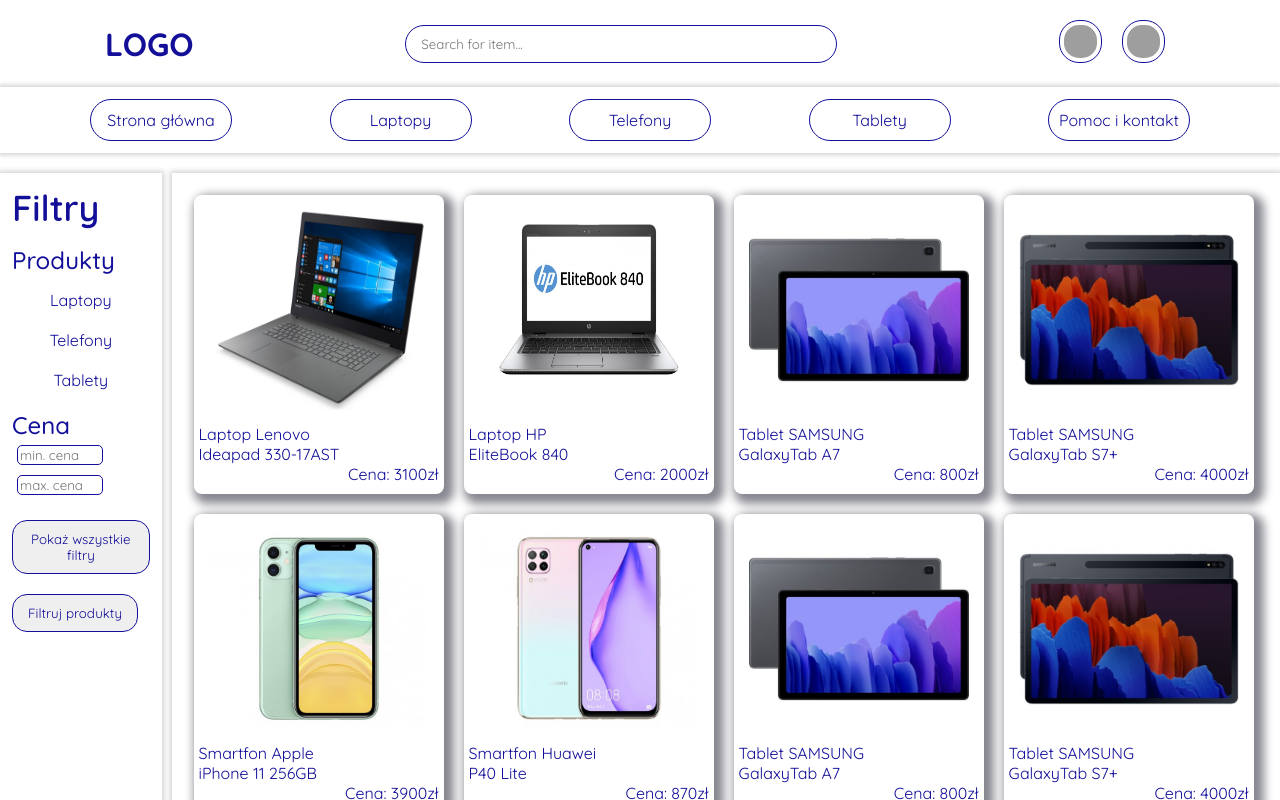
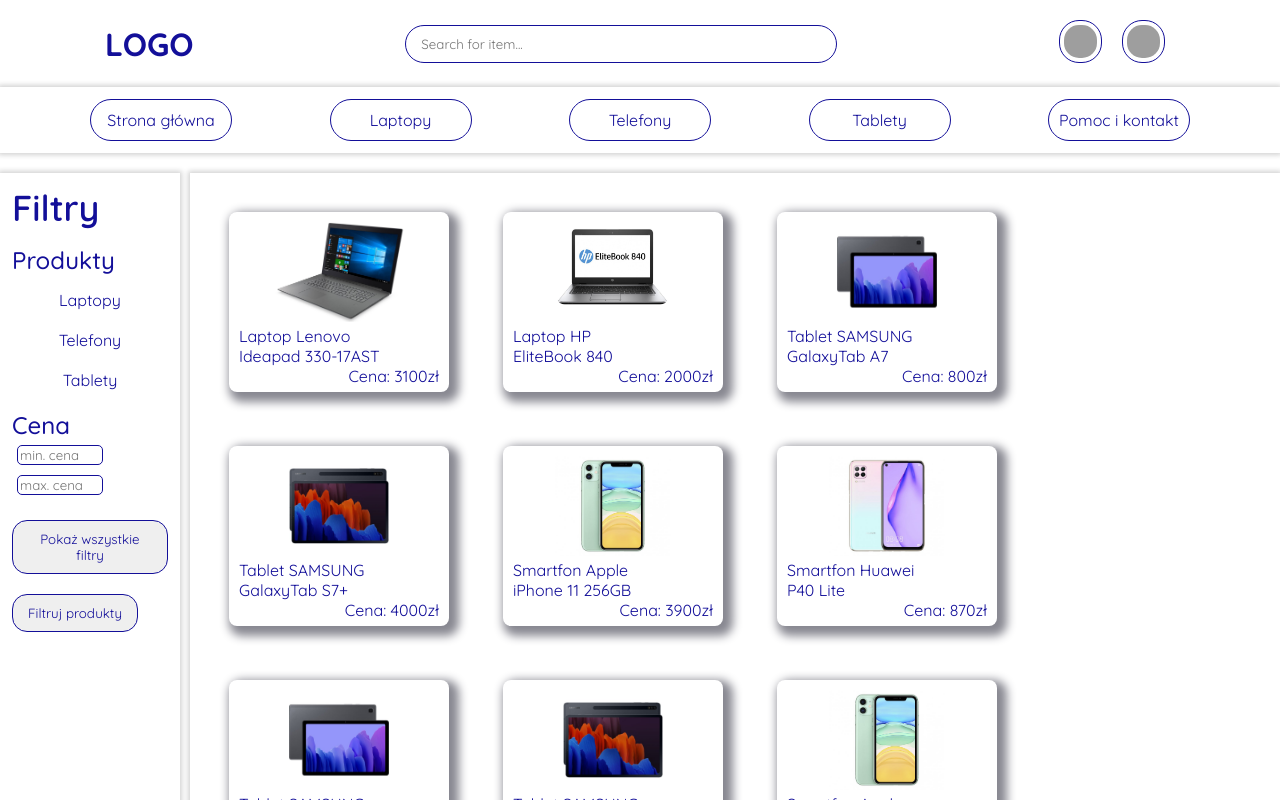
Before and after one commit to Jeremiaszmacura/Projekt-Zespolowy-PK-2021, a React (Create React App) app in the folder frontend/: page / in a window 1280 px wide. Shown: the top 800 px of the page. Built offline with nearby package versions, Linux system fonts and the light colour scheme; grey boxes are pictures that could not be loaded.

Commit message:
css updated

```diff
--- a/frontend/src/components/Product.css
+++ b/frontend/src/components/Product.css
@@ -1,21 +1,17 @@
-img{
-    padding: 10px;
-    width: 220px;
-    height: 200px;
+.img .medium {
+    object-fit:contain;
+    width: 100%;
+    height: 100px;
 }
 
 .productCard{
-    margin: 10px;
-    max-width: fit-content;
-    max-height: fit-content;
+    margin: 27px;
     background-color: rgb(255, 255, 255);
+    width: 200px;
+    height: 160px;
     border-radius: 8px;
-    padding: 5px;
+    padding: 10px;
     box-shadow: 5px 5px 10px 5px #888891;
-}
-
-.productCard .info{
-    margin-bottom: 5px;
 }
 
 .price{
--- a/frontend/src/components/Product.js
+++ b/frontend/src/components/Product.js
@@ -8,12 +8,16 @@
             {exampleData.products.map((e) =>
             {
                 return props.category === e.produkt || props.category === 'all' ?
+                    <div key = {e.id}>
                         <div className="productCard">
+                            <div className="img">
                                 <img className="medium" src ={e.image} alt="productimg"/>
+                            </div>
                             <div className="info">
                                 <div className="marka">{e.produkt} {e.marka}</div>
                                 <div className="nazwa">{e.nazwa}</div>
-                        <div className="price">Cena: {e.cena}</div>
+                                <div className="price">Cena: {e.cena}zł</div>
+                            </div>
                         </div>
                     </div>
                 :
--- a/frontend/src/components/Sidebar.css
+++ b/frontend/src/components/Sidebar.css
@@ -3,10 +3,10 @@
     padding: 12px;
     margin: 10px 0;
     max-width: 200px;
-    height: 650px;
+    height: 730px;
 }
 
-.side-bar .info{
+.side-bar .filtry{
     font-weight: 600;
     font-size: 36px;
     margin-bottom: 15px;
@@ -40,7 +40,7 @@
     padding: 10px 15px;
     text-decoration: none;
     border: 1px solid;
-    transition: transform 0.1s;
+    transition: transform(0.1s);
 }
 
 .side-bar button:hover {
--- a/frontend/src/components/Sidebar.js
+++ b/frontend/src/components/Sidebar.js
@@ -2,14 +2,14 @@
 import { Link } from "react-router-dom";
 import './Sidebar.css'
 
-const Sidebar = () => {
+const Sidebar = (props) => {
 
     const [valueMin, setValueMin] = useState();
     const [valueMax, setValueMax] = useState();
 
     return (
         <div className="side-bar">
-            <div className="info">Filtry</div>
+            <div className="filtry">Filtry</div>
                 <h2>Produkty</h2>
                 <div className="categories">
                     <Link to="/laptops">Laptopy</Link><br></br>
@@ -22,13 +22,13 @@
                     <input
                         type="text"
                         placeholder="min. cena"
-                        value={valueMin}
+                        value={valueMin || ""}
                         onChange={e => setValueMin(e.target.value)}
                     />
                     <input
                         type="text"
                         placeholder="max. cena"
-                        value={valueMax}
+                        value={valueMax|| ""}
                         onChange={e => setValueMax(e.target.value)}
                     />
                 </form>
--- a/frontend/src/components/exampleData.js
+++ b/frontend/src/components/exampleData.js
@@ -5,7 +5,7 @@
                 produkt: 'Laptop',
                 nazwa: 'Ideapad 330-17AST',
                 marka: 'Lenovo',
-                cena: '3100zł',
+                cena: '3100',
                 image: '/images/laptop1.jpg'
             },
 
@@ -14,7 +14,7 @@
                 produkt: 'Laptop',
                 nazwa: 'EliteBook 840',
                 marka: 'HP',
-                cena: '2000zł',
+                cena: '2000',
                 image: '/images/laptop2.jpg'
             },
 
@@ -23,7 +23,7 @@
                 produkt: 'Tablet',
                 nazwa: 'GalaxyTab A7',
                 marka: 'SAMSUNG',
-                cena: '800zł',
+                cena: '800',
                 image: '/images/tablet.jpg'
             },
 
@@ -32,7 +32,7 @@
                 produkt: 'Tablet',
                 nazwa: 'GalaxyTab S7+',
                 marka: 'SAMSUNG',
-                cena: '4000zł',
+                cena: '4000',
                 image: '/images/tablet2.jpg'
             },
 
@@ -41,7 +41,7 @@
                 produkt: 'Smartfon',
                 nazwa: 'iPhone 11 256GB',
                 marka: 'Apple',
-                cena: '3900zł',
+                cena: '3900',
                 image: '/images/phone1.jpg'
             },
 
@@ -50,7 +50,7 @@
                 produkt: 'Smartfon',
                 nazwa: 'P40 Lite',
                 marka: 'Huawei',
-                cena: '870zł',
+                cena: '870',
                 image: '/images/phone2.jpg'
             },
             {
@@ -58,7 +58,7 @@
                 produkt: 'Tablet',
                 nazwa: 'GalaxyTab A7',
                 marka: 'SAMSUNG',
-                cena: '800zł',
+                cena: '800',
                 image: '/images/tablet.jpg'
             },
 
@@ -67,7 +67,7 @@
                 produkt: 'Tablet',
                 nazwa: 'GalaxyTab S7+',
                 marka: 'SAMSUNG',
-                cena: '4000zł',
+                cena: '4000',
                 image: '/images/tablet2.jpg'
             },
 
@@ -76,7 +76,7 @@
                 produkt: 'Smartfon',
                 nazwa: 'iPhone 11 256GB',
                 marka: 'Apple',
-                cena: '3900zł',
+                cena: '3900',
                 image: '/images/phone1.jpg'
             },
 
@@ -85,7 +85,7 @@
                 produkt: 'Smartfon',
                 nazwa: 'P40 Lite',
                 marka: 'Huawei',
-                cena: '870zł',
+                cena: '870',
                 image: '/images/phone2.jpg'
             }
         ]
--- a/frontend/src/routes/Content.css
+++ b/frontend/src/routes/Content.css
@@ -7,6 +7,6 @@
     margin-left: 10px;
     margin-top: 10px;
     padding: 12px;
-    width: 1450px;
-    height: 650px;
+    width: 100%;
+    height: 100%;
 }
--- a/frontend/src/routes/Content.js
+++ b/frontend/src/routes/Content.js
@@ -1,10 +1,9 @@
-import React from 'react';
+import React, { useState } from 'react';
 import Sidebar from '../components/Sidebar';
 import Product from  '../components/Product';
 import './Content.css';
 
 const Content = (props) => {
-    const kategoria = props.category;
     // Koncepcja by Konrad - do dyskusji i krytki :)
     // Content - używany w: patrz -> App.js
     // Tu mogłyby być obok siebie komponenty:
@@ -12,13 +11,14 @@
     // Parametr category może przyjmować: all, laptops, phones, tablets
     // Na podstawie category - narzedzie filtrowania ustawia sie na np. latptopy,
     // Zmiana w filtrze rzecz jasna powoduje, że komponent ItemList wyswietla to co nakazuje filtr.
+
     return (
         <div className="main">
             <div className="sidebar">
                 <Sidebar/>
             </div>
             <div className="content">
-                <Product category = {kategoria}/>
+                <Product category = {props.category}/>
             </div>
         </div>
     );
```
Lines whose indentation alone changed are shown as unchanged.
